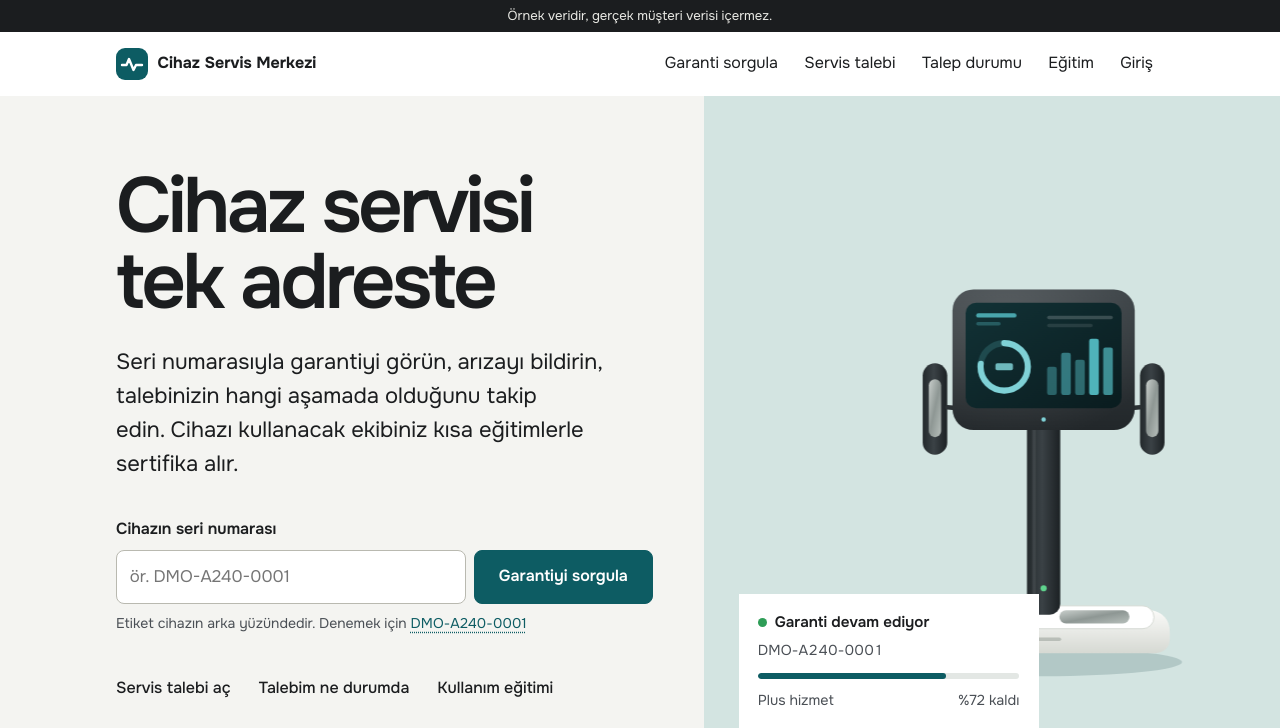
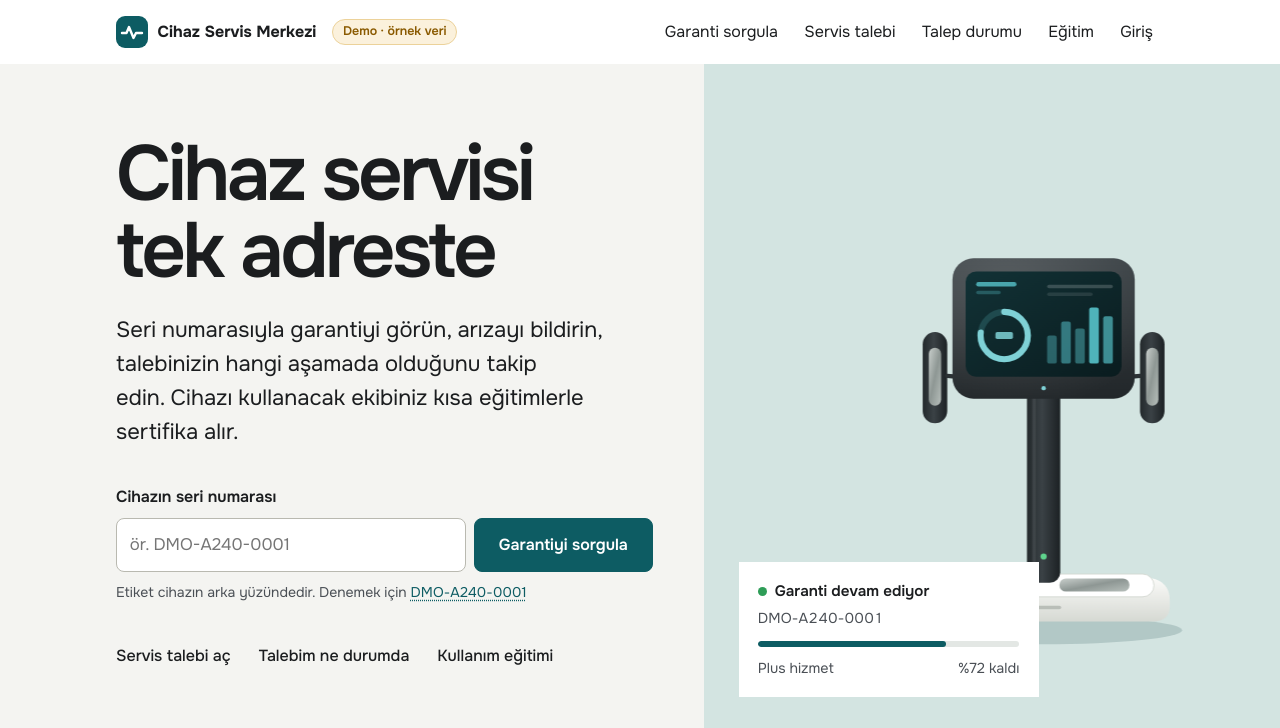
Before and after one commit to ardazeybek-dev/cihaz-servis-merkezi, an ASP.NET Core app: page / in a window 1280 px wide. Shown: the top 728 px of the page. Run offline with ASP.NET Core 8, Linux system fonts and the light colour scheme; the project's own start-up code is not run, and a stand-in starts its controllers and pages; some libraries are stand-ins or nearby versions.

Commit message:
Demo şeridi menüde rozet oldu, iç sayfa başı nötr zemin ve kutulu görsel

```diff
--- a/src/CihazServis.Web/Pages/Shared/_Layout.cshtml
+++ b/src/CihazServis.Web/Pages/Shared/_Layout.cshtml
@@ -18,10 +18,10 @@
 <body>
     <partial name="_Ikonlar" />
     <a class="gizli-baglanti" href="#icerik">İçeriğe geç</a>
-    <div class="demo-serit">Örnek veridir, gerçek müşteri verisi içermez.</div>
     <header class="ust">
         <div class="kap">
             <a class="marka" href="/"><svg class="marka-isaret" viewBox="0 0 32 32" aria-hidden="true" focusable="false"><rect width="32" height="32" rx="9" /><path d="M6 17h4.5l2.5-6 4.5 11 2.5-5H26" /></svg> Cihaz Servis Merkezi</a>
+            <span class="demo-rozet" title="Örnek veridir, gerçek müşteri verisi içermez.">Demo<span class="rozet-ek"> · örnek veri</span></span>
             <nav aria-label="Ana menü">
                 <ul class="menu">
                     <li><a href="/garanti" aria-current="@Aktif("/garanti")">Garanti sorgula</a></li>
--- a/src/CihazServis.Web/wwwroot/css/site.css
+++ b/src/CihazServis.Web/wwwroot/css/site.css
@@ -65,9 +65,11 @@ code { font-family: var(--mono); font-size: .92em; }
 .gizli-baglanti:focus { left: 1rem; }
 .ekran-okuyucu { position: absolute; width: 1px; height: 1px; overflow: hidden; clip: rect(0 0 0 0); white-space: nowrap; }
 
-.demo-serit {
-  background: var(--metin); color: #e8e8e3; font-size: .82rem; text-align: center; padding: .35rem 1rem;
+.demo-rozet {
+  margin-right: auto; font-size: .78rem; font-weight: 600; white-space: nowrap;
+  color: var(--uyari); background: var(--uyari-zemin); border: 1px solid #ecd29a; border-radius: 999px; padding: .15rem .6rem;
 }
+@media (max-width: 520px) { .rozet-ek { display: none; } }
 
 .kap { width: 100%; max-width: 1080px; margin: 0 auto; padding: 0 16px; }
 .kap.dar { max-width: 640px; }
@@ -75,7 +77,7 @@ code { font-family: var(--mono); font-size: .92em; }
 .ust { background: var(--yuzey); }
 @media (min-width: 760px) { .ust { position: sticky; top: 0; z-index: 5; } }
 .ust .kap { display: flex; align-items: center; gap: 1rem; min-height: 64px; flex-wrap: wrap; padding-top: .5rem; padding-bottom: .5rem; }
-.marka { display: flex; align-items: center; gap: .6rem; font-weight: 700; color: var(--metin); text-decoration: none; margin-right: auto; }
+.marka { display: flex; align-items: center; gap: .6rem; font-weight: 700; color: var(--metin); text-decoration: none; }
 .marka-isaret { width: 32px; height: 32px; flex: none; }
 .marka-isaret rect { fill: var(--vurgu); }
 .marka-isaret path { fill: none; stroke: #fff; stroke-width: 2.4; stroke-linecap: round; stroke-linejoin: round; }
@@ -514,11 +516,11 @@ main:not(.tam) { padding-top: 0; }
 }
 main > .kap > p:first-child { position: relative; margin: 0; padding-top: 1.25rem; }
 main > .kap > p:first-child + .ust-baslik, main > .kap > p:first-child + .izgara .ust-baslik { padding-top: 1rem; }
-main > .kap > p:first-child::before,
+/* Sayfa başı: tam genişlik renkli blok yok, nötr zemin ve alt çizgi; renk yalnız görsel kutusunda */
 .ust-baslik::before {
   content: ""; position: absolute; z-index: -1; top: 0; bottom: 0; width: 100vw;
   left: calc(min(0px, (1080px - 100vw) / 2) - 16px);
-  background: #dbe8e5;
+  border-bottom: 1px solid var(--cizgi);
 }
 .ust-baslik > :not(.ust-gorsel) { grid-column: 1; max-width: 60ch; }
 .ust-baslik h1 { font-size: clamp(2.1rem, 1.3rem + 2.8vw, 3.4rem); letter-spacing: -.04em; line-height: 1.02; margin-bottom: .4em; }
@@ -527,7 +529,7 @@ main > .kap > p:first-child::before,
 .ust-gorsel { display: none; }
 @media (min-width: 760px) {
   .ust-baslik:has(.ust-gorsel) { grid-template-columns: minmax(0, 1fr) auto; }
-  .ust-gorsel { display: block; grid-column: 2; grid-row: 1 / span 4; width: 240px; }
+  .ust-gorsel { display: block; grid-column: 2; grid-row: 1 / span 4; width: 300px; background: #dbe8e5; border-radius: 18px; padding: 2.4rem 1.8rem; }
   .dar-blok > .ust-baslik { width: min(1048px, calc(100vw - 32px)); }
 }
 .ust-gorsel .seri-etiketi { transform: rotate(-3deg); }
```
